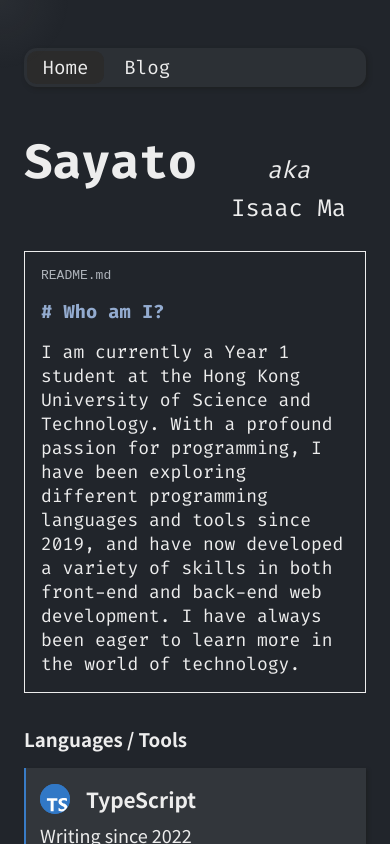
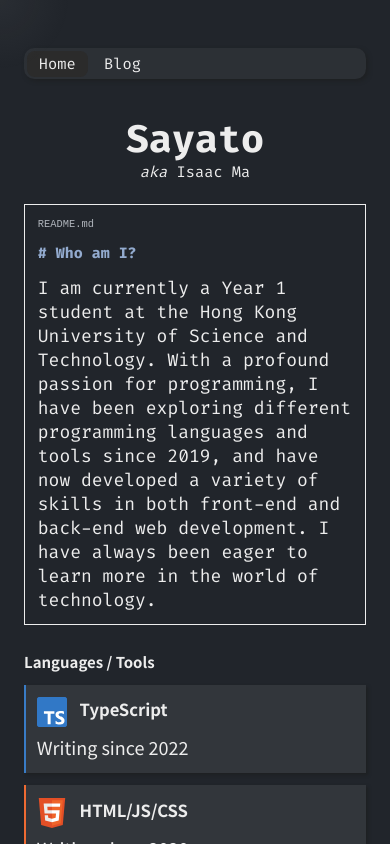
Before and after one commit to sayatodev/sayato.xyz, a Next.js app: page / in a window 390 px wide. Built offline with nearby package versions, Linux system fonts and the light colour scheme.

Commit message:
feat(LinkChip): Responsiveness Improvements

```diff
--- a/app/_components/LinkChip.tsx
+++ b/app/_components/LinkChip.tsx
@@ -10,6 +10,7 @@ export interface ILinkChipProps {
   color: string;
   url: string;
   small?: boolean;
+  cropImage?: boolean;
 }
 
 export function LinkChip(props: ILinkChipProps) {
@@ -17,11 +18,9 @@ export function LinkChip(props: ILinkChipProps) {
     <Link
       href={props.url}
       className={
-        props.small
-          ? styles.linkChipSmall
-          : `${styles.linkChip} ${
-              !props.imageUrl && styles.linkChipNoThumbnail
-            }`
+        (props.small ? styles.linkChipSmall : styles.linkChip) +
+        " " +
+        (props.imageUrl ? "" : styles.linkChipNoThumbnail)
       }
     >
       <div
@@ -34,7 +33,9 @@ export function LinkChip(props: ILinkChipProps) {
           width={50}
           height={50}
           alt={`Logo of ${props.title}`}
-          className={styles.linkChipImg}
+          className={
+            styles.linkChipImg + " " + (props.cropImage ? styles.crop : "")
+          }
         />
       )}
       <h3 style={{ gridArea: "title" }}>{props.title}</h3>
--- a/app/page.module.css
+++ b/app/page.module.css
@@ -142,9 +142,9 @@
 
 .linkChipImg {
   grid-area: image;
-  /* Crop circle */
-  width: 50px;
-  height: 50px;
+}
+
+.linkChipImg.crop {
   border-radius: 50%;
   object-fit: cover;
 }
@@ -191,10 +191,21 @@
     padding: 48px 24px;
   }
 
-  .header span {
-    width: 100%;
+  .header {
+    flex-direction: column;
+    align-items: center;
+    gap: 0.3em;
+    white-space: nowrap;
+    font-size: 3em;
+  }
+
+  .header_supp {
     text-align: center;
-    display: block;
+    font-size: 0.4em;
+  }
+
+  .section_container {
+    font-size: 0.8em;
   }
 }
 
--- a/app/page.tsx
+++ b/app/page.tsx
@@ -127,6 +127,7 @@ export default function Home() {
           color="#fff"
           url="https://github.com/sayatodev/siu-ying-v2"
           imageUrl="/project_thumbnails/siuying.png"
+          cropImage
         />
         <LinkChip
           title="sayato.xyz"
```
